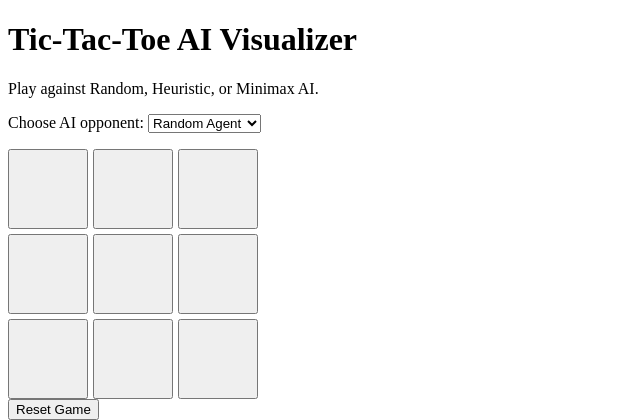
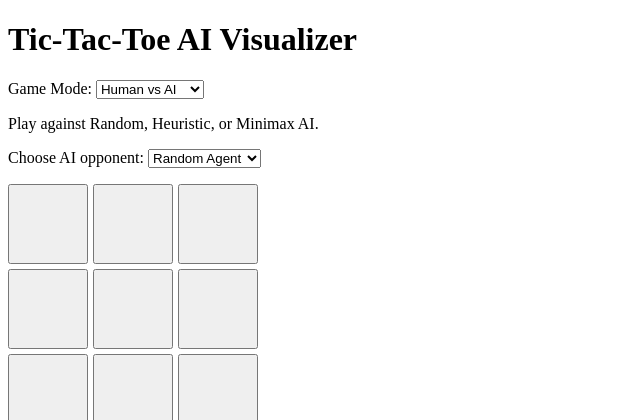
Before and after one commit to EiEiTun-Chula/TTT_MMDT026_DEPLOY, a Flask app: page / in a window 1280 px wide. Shown: the top 420 px of the page, without its empty margins (0-640 px from the left). Run offline with Flask 3, Linux system fonts and the light colour scheme.

Commit message:
Add local multiplayer and interactive AI vs AI modes

```diff
--- a/app.py
+++ b/app.py
@@ -43,6 +43,16 @@ def make_move():
         return jsonify({
             "success": False,
             "message": "Game is already over"
+        })
+    #extra 1
+    # Check the game mode
+    mode = data.get('mode', 'human-ai')
+
+    # Human vs AI: only X is controlled by the human
+    if mode == 'human-ai' and game.current_player != 'X':
+        return jsonify({
+            "success": False,
+            "message": "Please wait for the AI"
         })
 
     success = game.make_move(position)
@@ -118,7 +128,49 @@ def ai_move():
         "move_scores": move_scores,
         "position": position
     })
+# Step 32 - Interactive AI vs AI
+@app.route('/ai-vs-ai-move', methods=['POST'])
+def ai_vs_ai_move():
+    if game.is_game_over():
+        return jsonify({
+            "success": False,
+            "message": "Game is over"
+        })
 
+    data = request.get_json(silent=True) or {}
+
+    # Choose the agent for the current player
+    player = game.current_player
+
+    if player == 'X':
+        agent_type = data.get('agent1', 'minimax')
+    else:
+        agent_type = data.get('agent2', 'random')
+
+    if agent_type == 'minimax':
+        agent = MinimaxAgent(player, use_alpha_beta=True)
+    elif agent_type == 'heuristic':
+        agent = HeuristicAgent(player)
+    else:
+        agent = RandomAgent(player)
+
+    # Calculate the AI move
+    position = agent.get_move(game)
+
+    if position is None:
+        return jsonify({"success": False})
+
+    success = game.make_move(position)
+
+    return jsonify({
+        "success": success,
+        "board": game.board,
+        "current_player": game.current_player,
+        "winner": game.check_winner(),
+        "game_over": game.is_game_over(),
+        "position": position,
+        "nodes_explored": agent.nodes_explored if agent_type == 'minimax' else 0
+    })
 # Step 27 - Bot-versus-Bot Benchmarking
 @app.route('/benchmark', methods=['POST'])
 def benchmark():
--- a/templates/index.html
+++ b/templates/index.html
@@ -44,7 +44,30 @@
 <body>
     <!-- Main heading of the application -->
     <h1>Tic-Tac-Toe AI Visualizer</h1>
+    <label for="gameMode">Game Mode:</label>
+    <select id="gameMode">
+        <option value="human-ai">Human vs AI</option>
+        <option value="local">2-Player Local</option>
+        <option value="ai-ai">AI vs AI</option>
+    </select>
+    <div id="ai-ai-controls">
+    <label for="ai-x-select">AI Player X:</label>
+    <select id="ai-x-select">
+        <option value="random">Random</option>
+        <option value="heuristic">Heuristic</option>
+        <option value="minimax" selected>Minimax</option>
+    </select>
 
+    <label for="ai-o-select">AI Player O:</label>
+    <select id="ai-o-select">
+        <option value="random" selected>Random</option>
+        <option value="heuristic">Heuristic</option>
+        <option value="minimax">Minimax</option>
+    </select>
+    <button id="start-ai-ai-btn" type="button">
+    Start AI vs AI
+    </button>
+    </div>
     <!-- Short description of the application -->
     <p>Play against Random, Heuristic, or Minimax AI.</p>
     <!-- Select the AI opponent -->
@@ -71,8 +94,18 @@
         <button class="cell" id="cell-7"></button>
         <button class="cell" id="cell-8"></button>
     </div>
+    <!-- Display the current game status -->
+    <p id="game-status">Current turn: X</p>
+
+    <p id="nodes-explored">Nodes explored: 0</p>
     <!-- Button to start a new game -->
     <button id="reset-btn">Reset Game</button>
+
+     <!-- Minimax move score visualization -->
+    <h3>Minimax Move Scores (Before AI Move)</h3>
+    <p>Positive = AI win | 0 = Draw | Negative = AI loss. Higher scores are better for the AI.</p>
+    <div id="score-matrix"></div>
+
     <!-- Step 27: Bot-versus-Bot Benchmarking -->
     <h3>Bot-versus-Bot Benchmarking</h3>
 
@@ -95,15 +128,9 @@
 
     <p id="benchmark-results"></p>
 
-    <!-- Display the current game status -->
-    <p id="game-status">Current turn: X</p>
 
-    <p id="nodes-explored">Nodes explored: 0</p>
 
-    <!-- Minimax move score visualization -->
-    <h3>Minimax Move Scores (Before AI Move)</h3>
-    <p>Positive = AI win | 0 = Draw | Negative = AI loss. Higher scores are better for the AI.</p>
-    <div id="score-matrix"></div>
+
 
     <!-- JavaScript for handling cell clicks -->
     <script>
@@ -114,8 +141,13 @@
         for (let i = 0; i < cells.length; i++) {
             cells[i].addEventListener('click', async function() {
                 // Prevent another click while the AI is playing
+                //extra 2
+                const mode = document.getElementById('gameMode').value;
+                const statusText = document.getElementById('game-status').textContent;
+
                 if (isProcessing ||
-                    document.getElementById('game-status').textContent !== "Current turn: X") {
+                    !statusText.startsWith("Current turn:") ||
+                    (mode === 'human-ai' && statusText !== "Current turn: X")) {
                     return;
                 }
 
@@ -124,7 +156,7 @@
                 const response = await fetch('/move', {
                     method: 'POST',
                     headers: {'Content-Type': 'application/json'},
-                    body: JSON.stringify({position: i})
+                    body: JSON.stringify({position: i, mode: mode})
                 });
 
         // Receive the updated game state
@@ -152,7 +184,8 @@
             }
         }
         // Let the AI respond after the human plays
-        if (data.success && !data.game_over)
+        //extra 3
+        if (data.success && !data.game_over && mode === 'human-ai')
         {
 
 
@@ -272,6 +305,100 @@
                 ' | ' + agent2 + ' (O) wins: ' + data.agent2_wins +
                 ' | Draws: ' + data.draws;
             });
+    // Step 32 - Interactive AI vs AI
+        document.getElementById('start-ai-ai-btn')
+            .addEventListener('click', async function() {
+
+            if (isProcessing) return;
+
+            if (document.getElementById('gameMode').value !== 'ai-ai') {
+                alert('Please select AI vs AI mode.');
+                return;
+            }
+
+            isProcessing = true;
+
+            try {
+                // Start with a new board
+                const resetResponse = await fetch('/reset', {
+                    method: 'POST'
+                });
+                const resetData = await resetResponse.json();
+
+                for (let i = 0; i < cells.length; i++) {
+                    cells[i].textContent = resetData.board[i];
+                }
+
+                document.getElementById('game-status').textContent =
+                    'Current turn: X';
+                document.getElementById('nodes-explored').textContent =
+                    'Nodes explored: 0';
+                document.getElementById('score-matrix').innerHTML = '';
+
+                // Use the AI vs AI agent selections
+                const agent1 = document.getElementById('ai-x-select').value;
+                const agent2 = document.getElementById('ai-o-select').value;
+
+                // Play one move at a time
+                for (let turn = 0; turn < 9; turn++) {
+                    const response = await fetch('/ai-vs-ai-move', {
+                        method: 'POST',
+                        headers: {'Content-Type': 'application/json'},
+                        body: JSON.stringify({
+                            agent1: agent1,
+                            agent2: agent2
+                        })
+                    });
+
+                    const data = await response.json();
+
+                    if (!data.success) break;
+
+                    for (let i = 0; i < cells.length; i++) {
+                        cells[i].textContent = data.board[i];
+                    }
+
+                    const status = document.getElementById('game-status');
+
+                    if (data.winner !== null) {
+                        status.textContent = 'Winner: ' + data.winner;
+                    } else if (data.game_over) {
+                        status.textContent = 'Game is a draw!';
+                    } else {
+                        status.textContent = 'Current turn: ' + data.current_player;
+                    }
+
+                    document.getElementById('nodes-explored').textContent =
+                        'Nodes explored: ' + data.nodes_explored;
+
+                    if (data.game_over) break;
+
+                    // Pause so we can watch each move
+                    await new Promise(resolve => setTimeout(resolve, 700));
+                }
+            } catch (error) {
+                console.error(error);
+                alert('AI vs AI game failed. Please check Flask.');
+            } finally {
+                isProcessing = false;
+            }
+        });
+        // Step 32.8 - Show AI vs AI controls only in AI vs AI mode
+            const gameModeSelect = document.getElementById('gameMode');
+            const aiAiControls = document.getElementById('ai-ai-controls');
+
+            function updateGameModeControls() {
+                if (gameModeSelect.value === 'ai-ai') {
+                    aiAiControls.style.display = 'block';
+                } else {
+                    aiAiControls.style.display = 'none';
+                }
+            }
+
+            gameModeSelect.addEventListener('change', updateGameModeControls);
+
+            // Set the correct visibility when the page loads
+            updateGameModeControls();
     </script>
 </body>
 </html>
```
